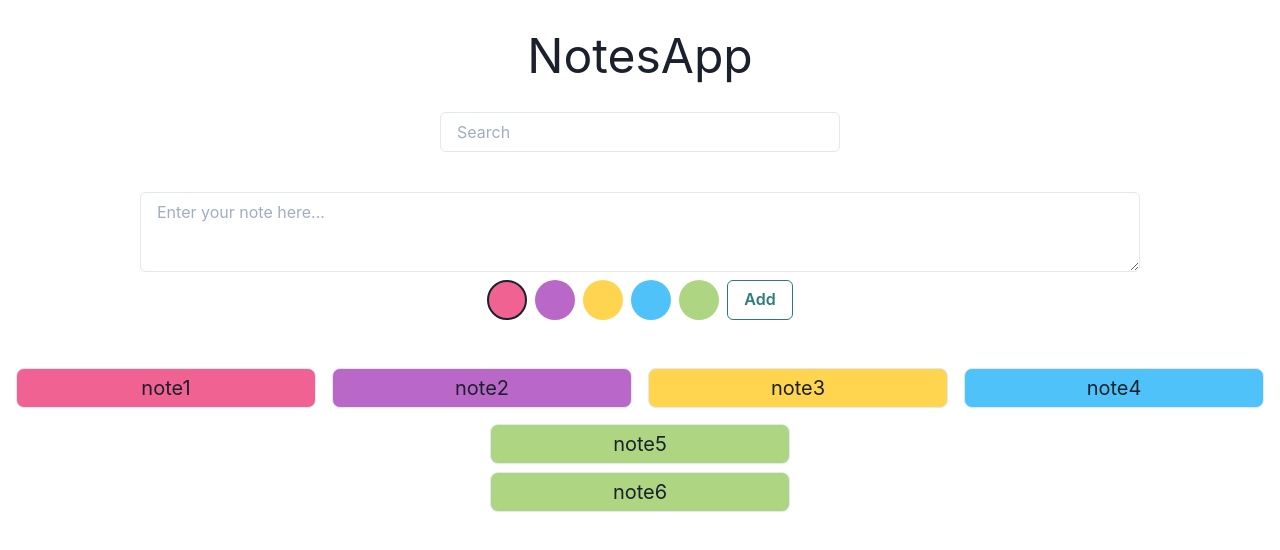
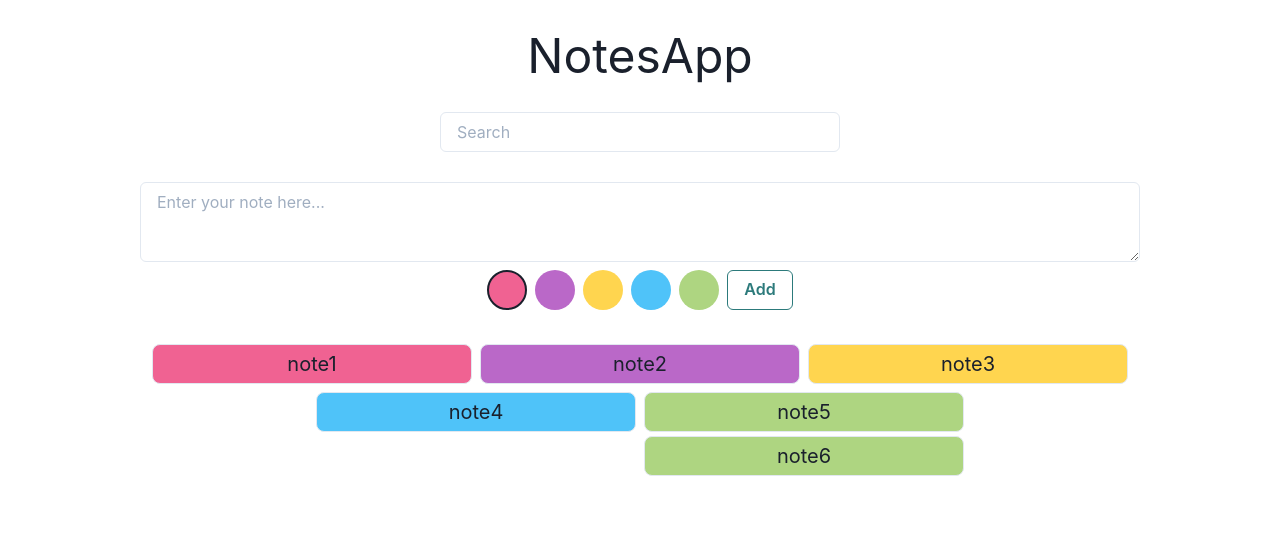
Before and after one commit to ozanakayaci/redux-notesapp, a React (Create React App) app: page / in a window 1280 px wide. Shown: the top 550 px of the page. Built offline with nearby package versions, Linux system fonts and the light colour scheme.

Commit message:
add new notes

```diff
--- a/src/App.css
+++ b/src/App.css
@@ -9,3 +9,9 @@
 .selected {
   border: 2px solid;
 }
+.form {
+  display: flex;
+  align-items: center;
+  flex-direction: column;
+  margin: 30px;
+}
--- a/src/components/Form.js
+++ b/src/components/Form.js
@@ -3,27 +3,38 @@ import { useSelector } from "react-redux";
 
 import { Textarea, Box, Button } from "@chakra-ui/react";
 
+import { useDispatch } from "react-redux";
+import { nanoid } from "@reduxjs/toolkit";
+import { addNewNote, selectColor } from "../redux/notes/notesSlice";
+
 function Form() {
-  let [value, setValue] = useState();
-  let [selectedColor, setSelectedColor] = useState(
-    localStorage.getItem("color") === null
-      ? "#F06292"
-      : localStorage.getItem("color")
-  );
+  let [title, setTitle] = useState();
+
+  const colors = useSelector((state) => state.notes.colors);
+  const selectedColor = useSelector((state) => state.notes.selectedColor);
+
+  const dispatch = useDispatch();
+
   useEffect(() => {
     localStorage.setItem("color", selectedColor);
   }, [selectedColor]);
 
   let handleInputChange = (e) => {
-    setValue(e.target.value);
+    setTitle(e.target.value);
   };
 
-  const colors = useSelector((state) => state.notes.colors);
+  const handleSubmit = (e) => {
+    e.preventDefault();
+
+    dispatch(addNewNote({ id: nanoid(3), title, color: selectedColor }));
+
+    setTitle("");
+  };
   return (
-    <Box m="10" display="flex" alignItems="center" flexDirection="column">
+    <form onSubmit={handleSubmit} className="form">
       <Textarea
         colorScheme="red"
-        value={value}
+        value={title}
         onChange={handleInputChange}
         onSubmit={() => console.log("baaşarılı")}
         size="md"
@@ -33,22 +44,23 @@ function Form() {
 
       <Box mt="2" display="flex" maxW={1000}>
         <Box display="flex">
-          {colors.map((item) => {
+          {colors.map((item, i) => {
             return (
               <Box
+                key={i}
                 mr="2"
                 className={selectedColor === item ? "palet selected" : "palet"}
                 bg={item}
-                onClick={() => setSelectedColor(item)}
+                onClick={() => dispatch(selectColor(item))}
               ></Box>
             );
           })}
         </Box>
-        <Button colorScheme="teal" variant="outline">
+        <Button type="submit" colorScheme="teal" variant="outline">
           Add
         </Button>
       </Box>
-    </Box>
+    </form>
   );
 }
 
--- a/src/components/NoteList.js
+++ b/src/components/NoteList.js
@@ -10,98 +10,108 @@ function NoteList() {
   return (
     <Flex justifyContent="center" flexWrap="wrap">
       <Box>
-        {items.map((item) => {
-          if (item.color === "#F06292") {
+        {items.map((item, i) => {
           return (
+            <Box key={i}>
+              {item.color === "#F06292" && (
                 <Box
                   borderWidth="1px"
                   borderRadius="lg"
-                maxW={300}
-                minW={300}
-                m="2"
+                  maxW={320}
+                  minW={320}
+                  m="1"
                   p="1"
                   bg={item.color}
                 >
                   <Text fontSize="20px">{item.title}</Text>
                 </Box>
+              )}
+            </Box>
           );
-          }
         })}
       </Box>
       <Box>
-        {items.map((item) => {
-          if (item.color === "#BA68C8") {
+        {items.map((item, i) => {
           return (
+            <Box key={i}>
+              {item.color === "#BA68C8" && (
                 <Box
                   borderWidth="1px"
                   borderRadius="lg"
-                maxW={300}
-                minW={300}
-                m="2"
+                  maxW={320}
+                  minW={320}
+                  m="1"
                   p="1"
                   bg={item.color}
                 >
                   <Text fontSize="20px">{item.title}</Text>
                 </Box>
+              )}
+            </Box>
           );
-          }
         })}
       </Box>
       <Box>
-        {items.map((item) => {
-          if (item.color === "#FFD54F") {
+        {items.map((item, i) => {
           return (
+            <Box key={i}>
+              {item.color === "#FFD54F" && (
                 <Box
                   borderWidth="1px"
                   borderRadius="lg"
-                maxW={300}
-                minW={300}
-                m="2"
+                  maxW={320}
+                  minW={320}
+                  m="1"
                   p="1"
                   bg={item.color}
                 >
                   <Text fontSize="20px">{item.title}</Text>
                 </Box>
+              )}
+            </Box>
           );
-          }
         })}
       </Box>
       <Box>
-        {items.map((item) => {
-          if (item.color === "#4FC3F9") {
+        {items.map((item, i) => {
           return (
+            <Box key={i}>
+              {item.color === "#4FC3F9" && (
                 <Box
                   borderWidth="1px"
                   borderRadius="lg"
-                maxW={300}
-                minW={300}
-                m="2"
+                  maxW={320}
+                  minW={320}
+                  m="1"
                   p="1"
                   bg={item.color}
                 >
                   <Text fontSize="20px">{item.title}</Text>
                 </Box>
+              )}
+            </Box>
           );
-          }
         })}
       </Box>
       <Box>
-        {items.map((item) => {
-          if (item.color === "#AED581") {
+        {items.map((item, i) => {
           return (
+            <Box key={i}>
+              {item.color === "#AED581" && (
                 <Box
                   borderWidth="1px"
                   borderRadius="lg"
-                maxW={300}
-                minW={300}
-                m="2"
+                  maxW={320}
+                  minW={320}
+                  m="1"
                   p="1"
                   bg={item.color}
                 >
                   <Text fontSize="20px">{item.title}</Text>
                 </Box>
+              )}
+            </Box>
           );
-          }
         })}
       </Box>
     </Flex>
--- a/src/components/Search.js
+++ b/src/components/Search.js
@@ -1,6 +1,6 @@
 import React from "react";
 
-import { Input, Box } from "@chakra-ui/react";
+import { Input } from "@chakra-ui/react";
 
 function Search() {
   return (
--- a/src/redux/notes/notesSlice.js
+++ b/src/redux/notes/notesSlice.js
@@ -12,8 +12,17 @@ export const notesSlice = createSlice({
       { id: "6", title: "note6", color: "#AED581" },
     ],
     colors: ["#F06292", "#BA68C8", "#FFD54F", "#4FC3F9", "#AED581"],
+    selectedColor: localStorage.getItem("color") || "#F06292",
   },
-  reducers: {},
+  reducers: {
+    addNewNote: (state, action) => {
+      state.items.push(action.payload);
+    },
+    selectColor: (state, action) => {
+      state.selectedColor = action.payload;
+    },
+  },
 });
 
+export const { addNewNote, selectColor } = notesSlice.actions;
 export default notesSlice.reducer;
--- a/src/redux/store.js
+++ b/src/redux/store.js
@@ -5,6 +5,5 @@ import notesSlice from "./notes/notesSlice";
 export const store = configureStore({
   reducer: {
     notes: notesSlice,
-    colors: notesSlice,
   },
 });
```
Also changed, not shown: src/components/ListColumn.js (added, +30 -0 lines). Lines whose indentation alone changed are shown as unchanged.
